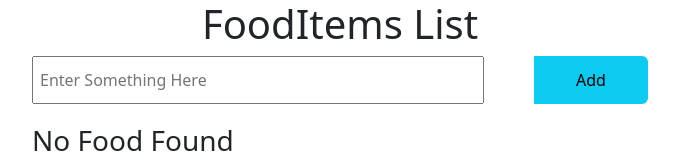
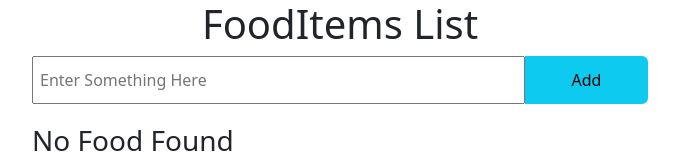
Before and after one commit to RanaUmair000/React-JS-To-Do-App, a React (Vite) app in the folder Practice/Practice/: page / in a window 1280 px wide. Shown: the top 160 px of the page, without its empty margins (300-979 px from the left). Built offline with nearby package versions, Linux system fonts and the light colour scheme.

Commit message:
Update App.css

```diff
--- a/Practice/Practice/src/App.css
+++ b/Practice/Practice/src/App.css
@@ -12,8 +12,6 @@ h1{
   align-items: center;
   justify-content: center;
   margin-bottom: 20px;
-  gap: 50px;
-
 }
 
 
```
